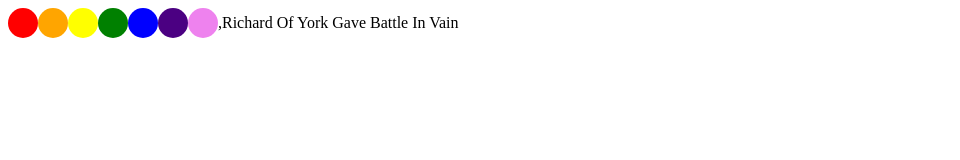
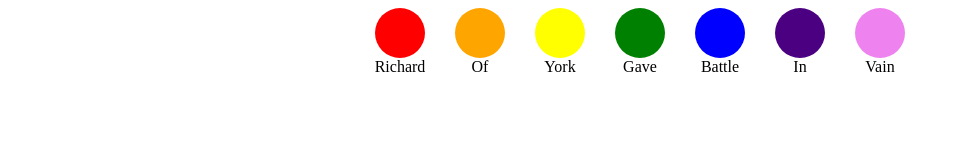
Before and after one commit to NadinVi/Lesson-6, a plain HTML site: page 11/index.html in a window 1280 px wide. Shown: the whole page, without its empty margins (0-960 px from the left). Drawn offline with Linux system fonts and the light colour scheme.

Commit message:
last commit

```diff
--- a/11/index.html
+++ b/11/index.html
@@ -1,5 +1,6 @@
 <!DOCTYPE html>
 <html lang="en">
+
 <head>
 	<meta charset="UTF-8">
 	<meta name="viewport" content="width=device-width, initial-scale=1.0">
@@ -8,18 +9,41 @@
 	<style>
 		.wrapp {
 			display: flex;
-			flex-direction: row;
+			flex-direction: column;
 			align-items: center;
+		}
+
+		.circle_container {
+			display: flex;
 		}
 
 		.circle {
 			border-radius: 50%;
-			height: 30px;
-			width: 30px;
+			height: 50px;
+			width: 50px;
 		}
 
+		.circle:not(:last-child) {
+			margin-right: 30px;
+		}
+
+		.rainbow_container {
+			display: flex;
+		}
+
+		.rainbow {
+			display: flex;
+			justify-content: center;
+			width: 50px;
+		}
+
+		.rainbow:not(:last-child) {
+			margin-right: 30px;
+		}
 	</style>
 </head>
+
 <body>
 </body>
+
 </html>
--- a/11/script.js
+++ b/11/script.js
@@ -15,44 +15,35 @@ native = ['York', 'Of'];
 destination = ['Poltava', 'In'];
 
 rainbow = hero.concat(native, destination);
-//console.log(rainbow);
-
 rainbow_reverse = rainbow.reverse();
-//console.log(rainbow_reverse); //['In', 'Poltava', 'Of', 'York', 'Ivan']
-
 rainbow_reverse.pop();
-//console.log(rainbow_reverse);
-
 rainbow_reverse.splice(0, 2) && rainbow_reverse.splice(3, 2, 'Gave', 'Battle');
-//console.log(rainbow_reverse);
-
 rainbow_reverse.unshift('Richard');
-//onsole.log(rainbow_reverse);
-
 rainbow_reverse.push('In', 'Vain');
-//console.log(rainbow_reverse);
 
 
 colors = ['red', 'orange', 'yellow', 'green', 'blue', 'indigo', 'violet '];
-// rainbow_reverse= ['Richard', 'Of', 'York', 'Gave', 'Battle', 'In', 'Vain']
 
 circleArr = [];
-
 for (i = 0; i < colors.length; i++) {
-    circleArr.push(`<div class="circle" style="background-color: ${colors[i]}"></div>`);
+    circleArr.push(`<div class="circle" style="background-color:${colors[i]}"></div>`);
 };
 
 
-newArr = [
-    [circleArr.join(" ")],
-    [rainbow_reverse.join(" ")]
-];
-console.log(newArr);
+rainbowArr = [];
+for (j = 0; j < rainbow_reverse.length; j++) {
+    rainbowArr.push(`<div class="rainbow">${rainbow_reverse[j]}</div>`);
+};
 
 
 
 document.write(`
-<div class="wrapp">
-${newArr}
-</div>
+    <div class="wrapp">
+        <div class="circle_container">
+            ${circleArr.join(" ")}
+        </div>
+        <div class="rainbow_container">
+            ${rainbowArr.join(" ")}
+        </div>
+    </div>
 `)
```
